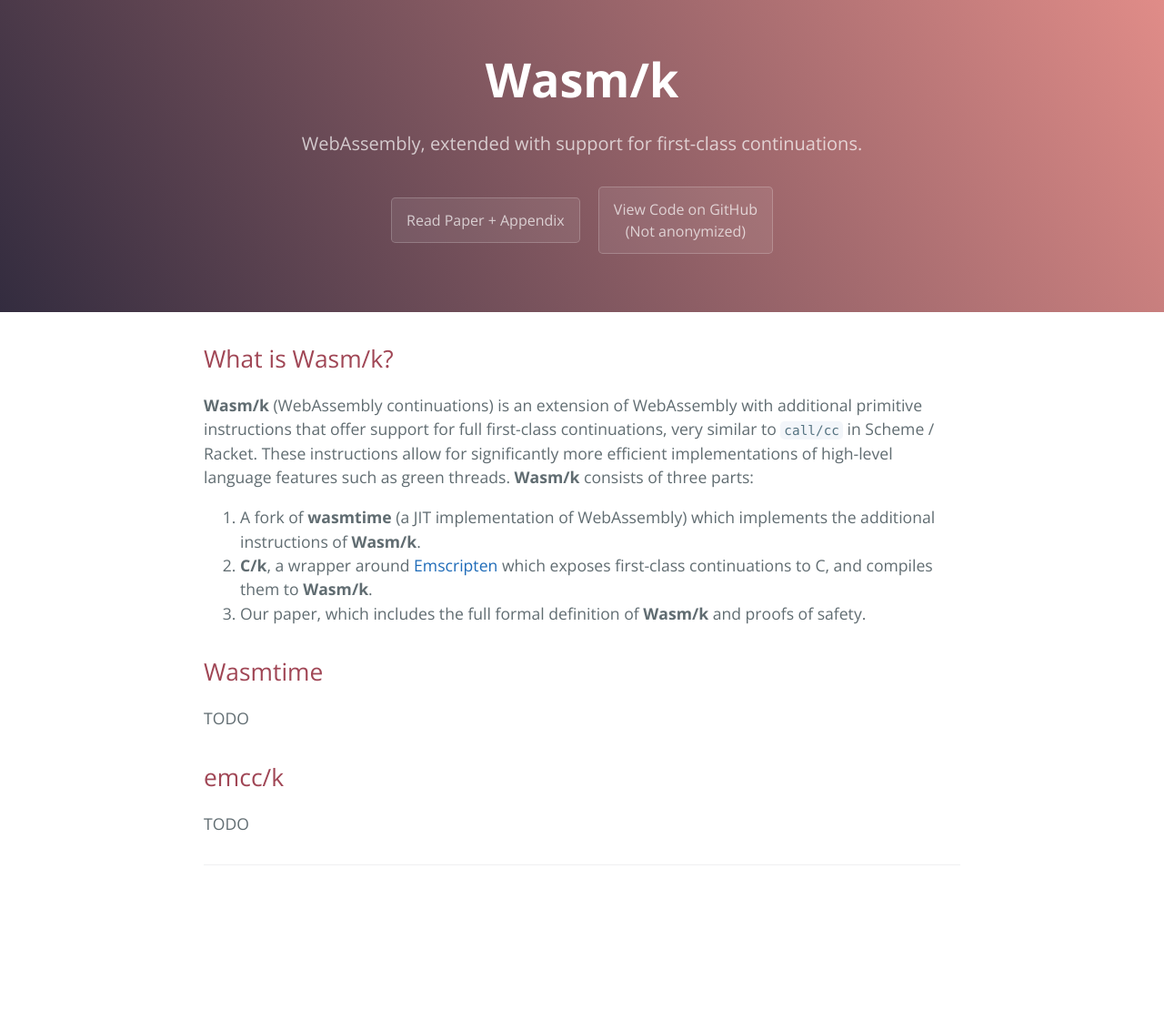
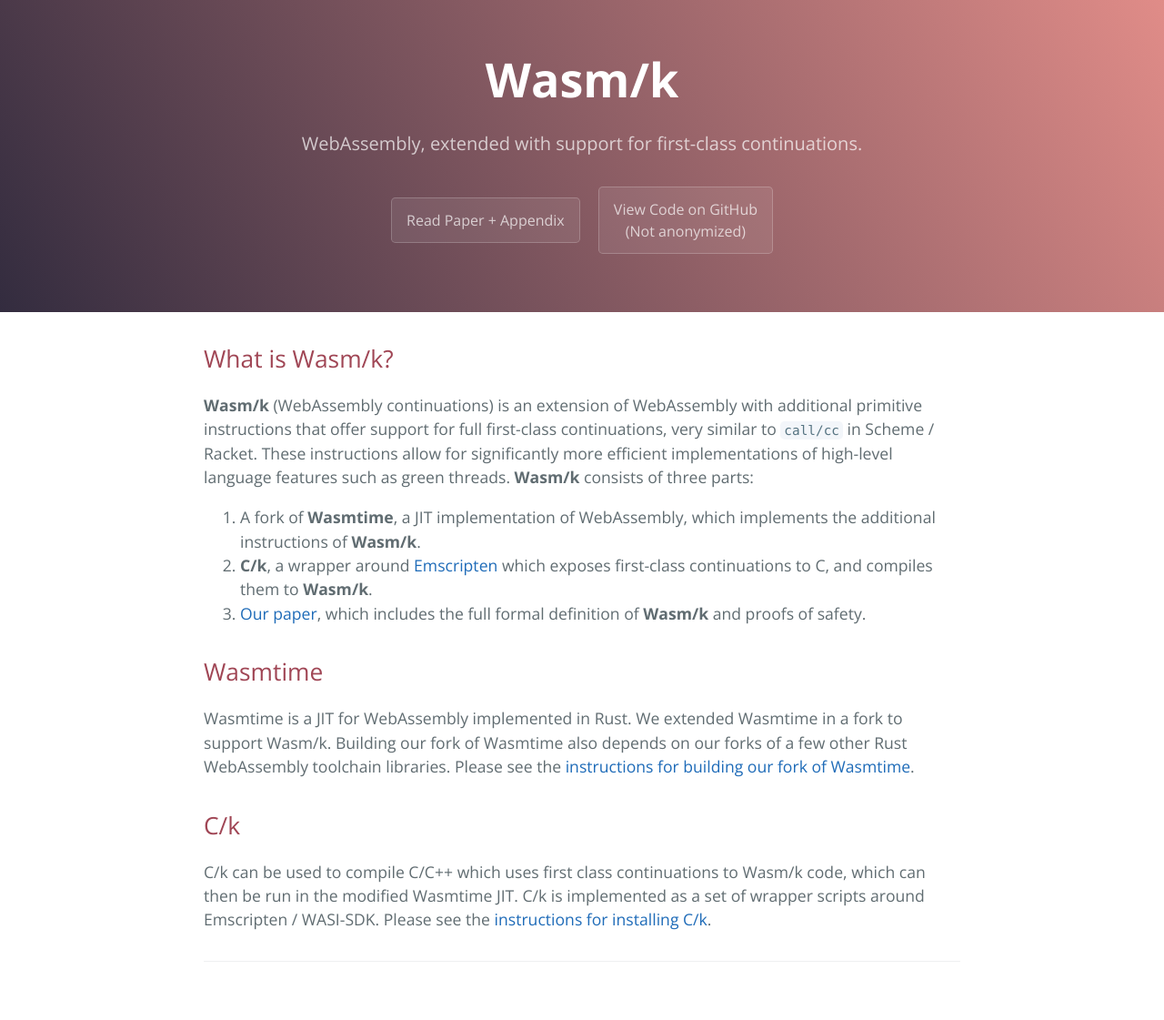
Before and after one commit to wasmk/wasmk.github.io, a Jekyll site: the page built from index.md, in a window 1280 px wide. Shown: the whole page at 91% size. Built offline with Jekyll 4.4.1, drawn with Linux system fonts in a browser that asks for light colours; our own code applies the rules of GitHub Pages for plain Markdown files; before the commit the page ends 1015 px from its top, so only the background shows below that.

```diff
--- a/_config.yml
+++ b/_config.yml
@@ -33,7 +33,7 @@ plugins:
   - jekyll-feed
   - github-pages
 
-paper_url: "main.pdf"
+paper_url: "FullVersion.pdf"
 wasmtime_fork_url: "https://github.com/donald-pinckney/WasmContinuations"
 
 # Exclude from processing.
--- a/index.md
+++ b/index.md
@@ -9,12 +9,19 @@ support for full first-class continuations, very similar to `call/cc` in Scheme
 for significantly more efficient implementations of high-level language features such as green threads.
 **Wasm/k** consists of three parts:
 
-1. A fork of **wasmtime** (a JIT implementation of WebAssembly) which implements the additional instructions of **Wasm/k**.
+1. A fork of **Wasmtime**, a JIT implementation of WebAssembly, which implements the additional instructions of **Wasm/k**.
 2. **C/k**, a wrapper around [Emscripten](https://emscripten.org) which exposes first-class continuations to C, and compiles them to **Wasm/k**.
-3. Our paper, which includes the full formal definition of **Wasm/k** and proofs of safety.
+3. [Our paper](FullVersion.pdf), which includes the full formal definition of **Wasm/k** and proofs of safety.
 
 ## Wasmtime
-TODO
 
-## emcc/k
-TODO
+Wasmtime is a JIT for WebAssembly implemented in Rust. We extended Wasmtime in a fork to support Wasm/k.
+Building our fork of Wasmtime also depends on our forks of a few other Rust WebAssembly toolchain libraries.
+Please see the [instructions for building our fork of Wasmtime](https://github.com/donald-pinckney/WasmContinuations).
+
+## C/k
+
+C/k can be used to compile C/C++ which uses first class continuations
+to Wasm/k code, which can then be run in the modified Wasmtime JIT.
+C/k is implemented as a set of wrapper scripts around Emscripten / WASI-SDK.
+Please see the [instructions for installing C/k](https://github.com/plasma-umass/emcc_control/).
```
Also changed, not shown: 1 other file.
